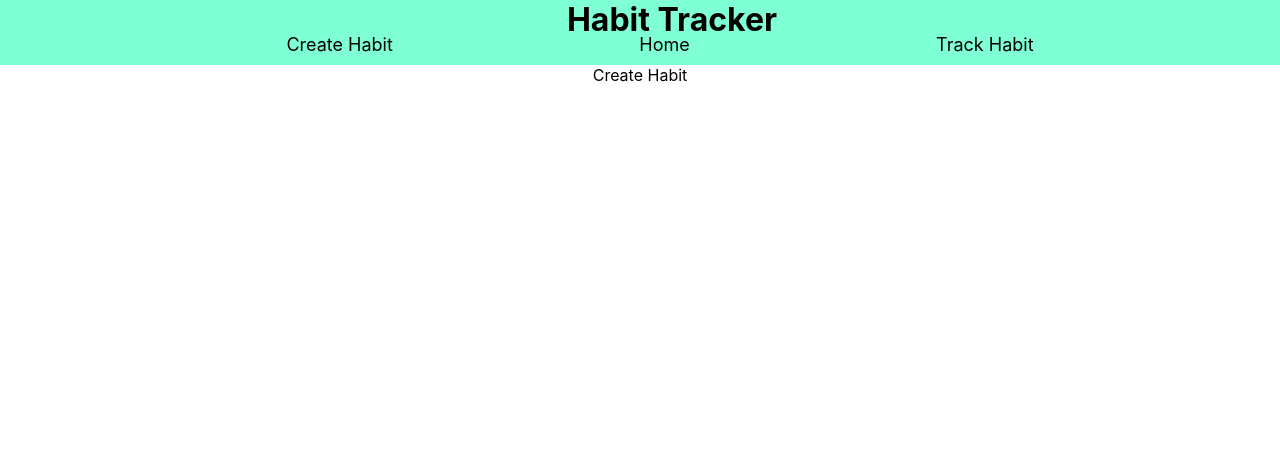
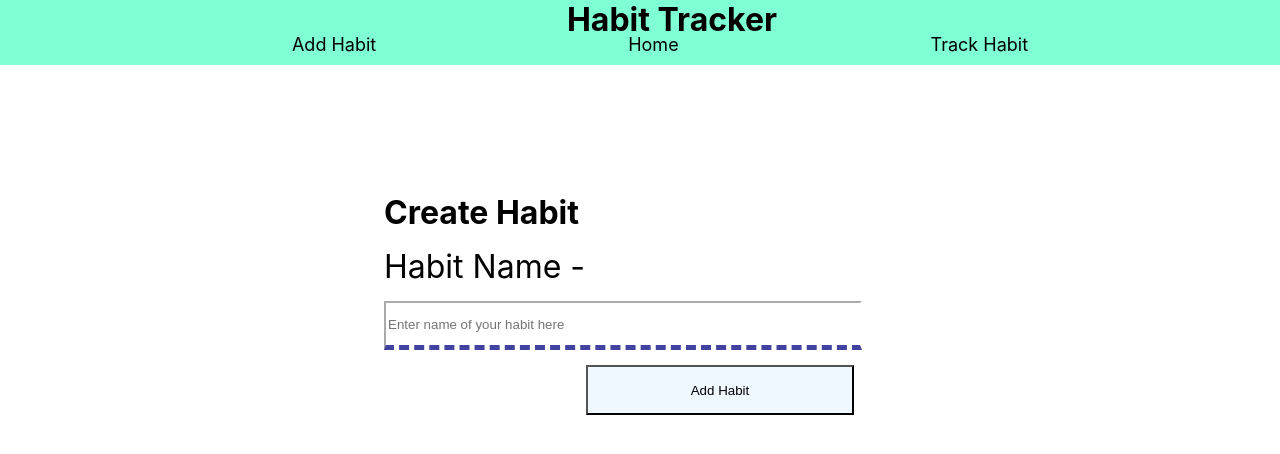
Before and after one commit to ssuyash3000/Habit-Tracker-React-App, a React (Create React App) app: page /create-habit in a window 1280 px wide. Shown: the top 454 px of the page. Built offline with nearby package versions, Linux system fonts and the light colour scheme.

Commit message:
Adds functionality of Create habit

```diff
--- a/src/Components/App.js
+++ b/src/Components/App.js
@@ -4,15 +4,31 @@ import Navbar from "./Navbar";
 import Home from "./Home";
 import Createhabit from "./Createhabit";
 import TrackHabit from "./TrackHabit";
+import { useState } from "react";
 
 function App() {
+  let [habitList, setHabitList] = useState([]);
+
   return (
     <div className="App">
       <Navbar />
       <Routes>
-        <Route path="/" element={<Home />} />
-        <Route path="/create-habit" element={<Createhabit />} />
-        <Route path="/track-habit" element={<TrackHabit />} />
+        <Route
+          path="/"
+          element={<Home habitList={habitList} setHabitList={setHabitList} />}
+        />
+        <Route
+          path="/create-habit"
+          element={
+            <Createhabit habitList={habitList} setHabitList={setHabitList} />
+          }
+        />
+        <Route
+          path="/track-habit"
+          element={
+            <TrackHabit habitList={habitList} setHabitList={setHabitList} />
+          }
+        />
       </Routes>
     </div>
   );
--- a/src/Components/Createhabit.js
+++ b/src/Components/Createhabit.js
@@ -1,5 +1,36 @@
+import { useState } from "react";
+import { useNavigate } from "react-router-dom";
+import "../Styles/createhabit.css";
 function Createhabit(props) {
-  return <div className="createhabit">Create Habit</div>;
+  let { habitList, setHabitList } = props;
+  let [habitInput, setHabitInput] = useState("");
+  const navigate = useNavigate();
+  const handleSubmit = (e) => {
+    e.preventDefault();
+    let newHabit = {
+      title: habitInput,
+      status: "No action Taken",
+    };
+    habitList.push(newHabit);
+    setHabitList(habitList);
+    // setHabitInput("");
+    navigate("/");
+  };
+  return (
+    <div className="createhabit">
+      <h1>Create Habit</h1>
+      <form onSubmit={handleSubmit} className="form-field">
+        <label className="input-lable"> Habit Name - </label>
+        <input
+          value={habitInput}
+          onChange={(e) => setHabitInput(e.target.value)}
+          placeholder="Enter name of your habit here"
+          className="input-bar"
+        />
+        <button className="submit-btn">Add Habit</button>
+      </form>
+    </div>
+  );
 }
 
 export default Createhabit;
--- /dev/null
+++ b/src/Components/Habit.js
@@ -0,0 +1,10 @@
+function Habit(props) {
+  const { title, doneStatus } = props;
+  return (
+    <div className="habit">
+      <h3>Title - {title}</h3>
+      Status - {doneStatus}
+    </div>
+  );
+}
+export default Habit;
--- a/src/Components/Home.js
+++ b/src/Components/Home.js
@@ -1,5 +1,45 @@
+import Habit from "./Habit";
+import "../Styles/Home.css";
 function Home(props) {
-  return <div className="home">Home</div>;
+  let { habitList } = props;
+  const date = new Date();
+  const months = [
+    "January",
+    "February",
+    "March",
+    "April",
+    "May",
+    "June",
+    "July",
+    "August",
+    "September",
+    "October",
+    "November",
+    "December",
+  ];
+  const days = [
+    "Sunday",
+    "Monday",
+    "Tuesday",
+    "Wednesday",
+    "Thursday",
+    "Friday",
+    "Saturday",
+  ];
+  return (
+    <div className="home">
+      {habitList.length === 0 && <h1>Add Habits to keep track of...</h1>}
+      <h2>
+        Todays Date - {date.getDate()} / {months[date.getMonth()]} /{" "}
+        {date.getFullYear()} <br /> {days[date.getDay()]}
+      </h2>
+      <div className="habit-ctn">
+        {habitList.map((habit) => {
+          return <Habit title={habit.title} doneStatus={habit.status} />;
+        })}
+      </div>
+    </div>
+  );
 }
 
 export default Home;
--- a/src/Components/Navbar.js
+++ b/src/Components/Navbar.js
@@ -7,7 +7,7 @@ function Navbar(props) {
 
       <ul className="nav-item">
         <li>
-          <Link to="/create-habit">Create Habit</Link>
+          <Link to="/create-habit">Add Habit</Link>
         </li>
         <li>
           <Link to="/">Home</Link>
--- /dev/null
+++ b/src/Styles/Home.css
@@ -0,0 +1,15 @@
+.habit-ctn {
+  display: flex;
+  flex-direction: row;
+  margin: 5%;
+}
+.habit {
+  display: flex;
+  flex-direction: column;
+  align-items: flex-start;
+  border: 5px double red;
+  margin-left: 2%;
+  border-radius: 5%;
+  border-style: double;
+  padding: 4%;
+}
--- /dev/null
+++ b/src/Styles/createhabit.css
@@ -0,0 +1,41 @@
+.createhabit {
+  display: flex;
+  flex-direction: column;
+  margin-top: 10%;
+  margin-left: 30%;
+  align-items: flex-start;
+}
+.createhabit h1 {
+  margin: 0px;
+}
+.input-lable {
+  margin: 15px;
+  margin-left: 0px;
+  font-size: xx-large;
+}
+.form-field {
+  display: flex;
+  flex-direction: column;
+  width: 75%;
+
+  align-items: flex-start;
+}
+
+.input-bar {
+  width: 70%;
+  height: 40px;
+  margin-bottom: 15px;
+  border-color: white;
+  border-bottom: 5px dashed rgb(66, 66, 161);
+}
+
+.submit-btn {
+  background-color: aliceblue;
+  height: 50px;
+  margin-left: 30%;
+  width: 40%;
+}
+.submit-btn:hover {
+  cursor: pointer;
+  text-decoration: underline;
+}
```
